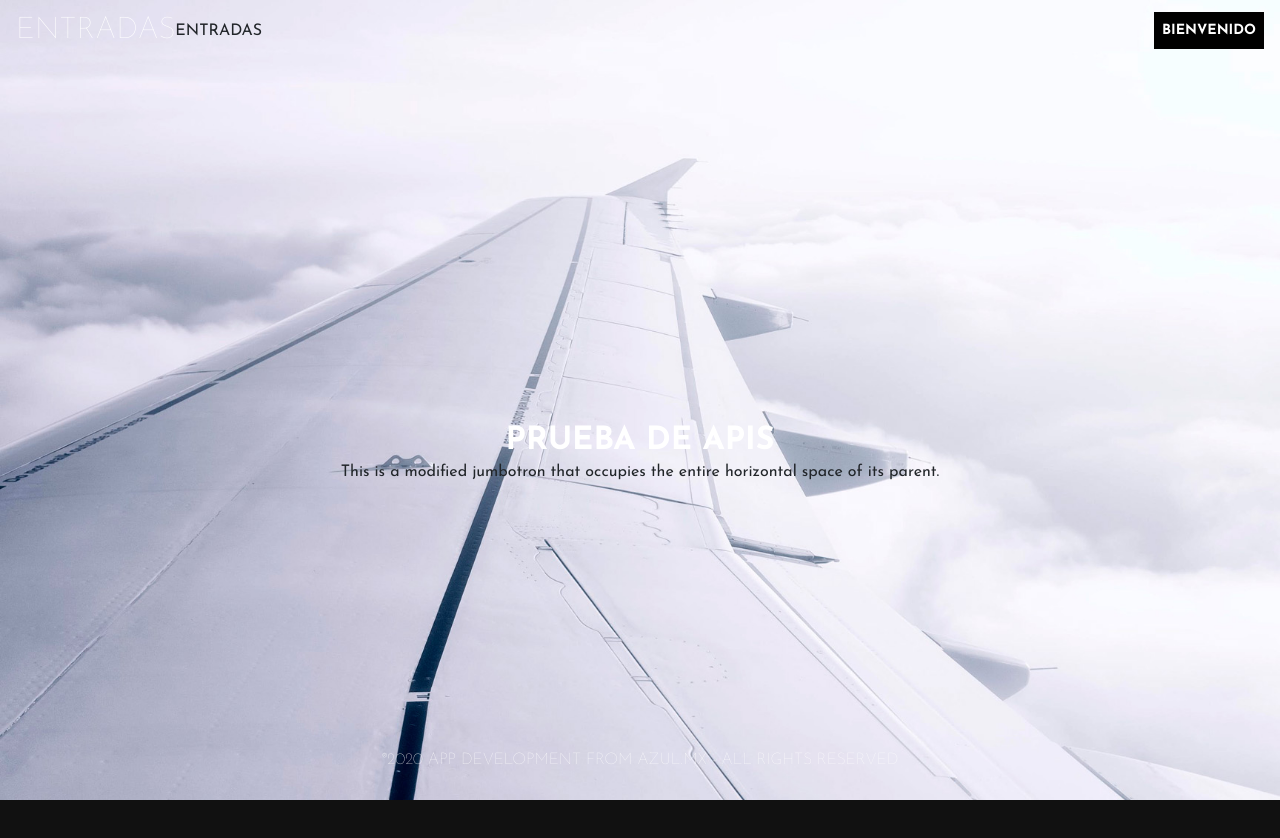
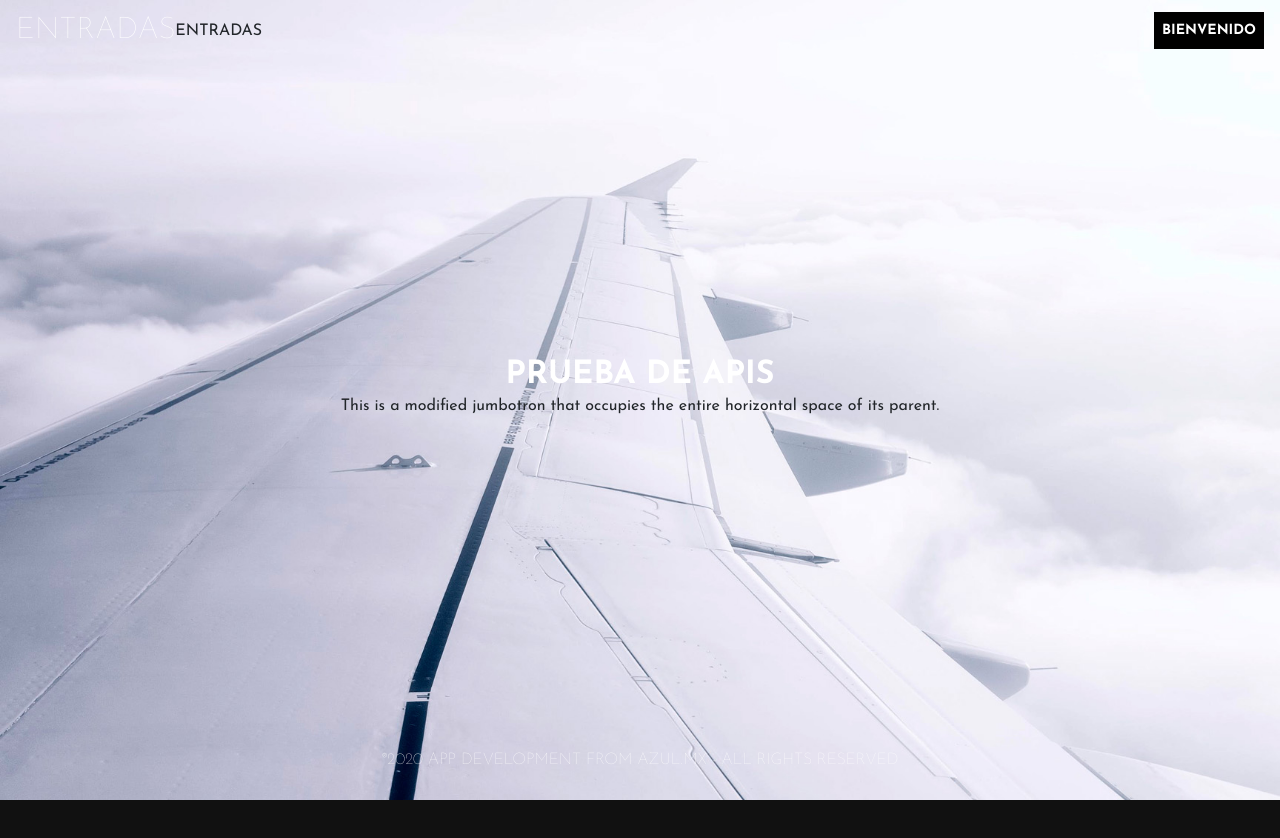
Before and after one commit to axelobscura/next-mysql, a Next.js app: page / in a window 1280 px wide. Shown: the top 838 px of the page. After the commit the page ends 800 px from the top, so only its background shows below. Built offline with nearby package versions, Linux system fonts and the light colour scheme.

Commit message:
Eliminando el overflow

```diff
--- a/styles/index.css
+++ b/styles/index.css
@@ -8,6 +8,9 @@ body {
 .navbar {
   background: transparent;
   background-color: transparent !important;
+  position: fixed;
+  top: 0;
+  width: 100%;
 }
 .elfooter {
   color: #ffffff;
@@ -20,6 +23,7 @@ body {
   background: transparent;
   background-color: transparent !important;
   padding: 10px;
+  margin-top: -10px;;
 }
 .eljumbo h1 {
   font-weight: bold;
```
